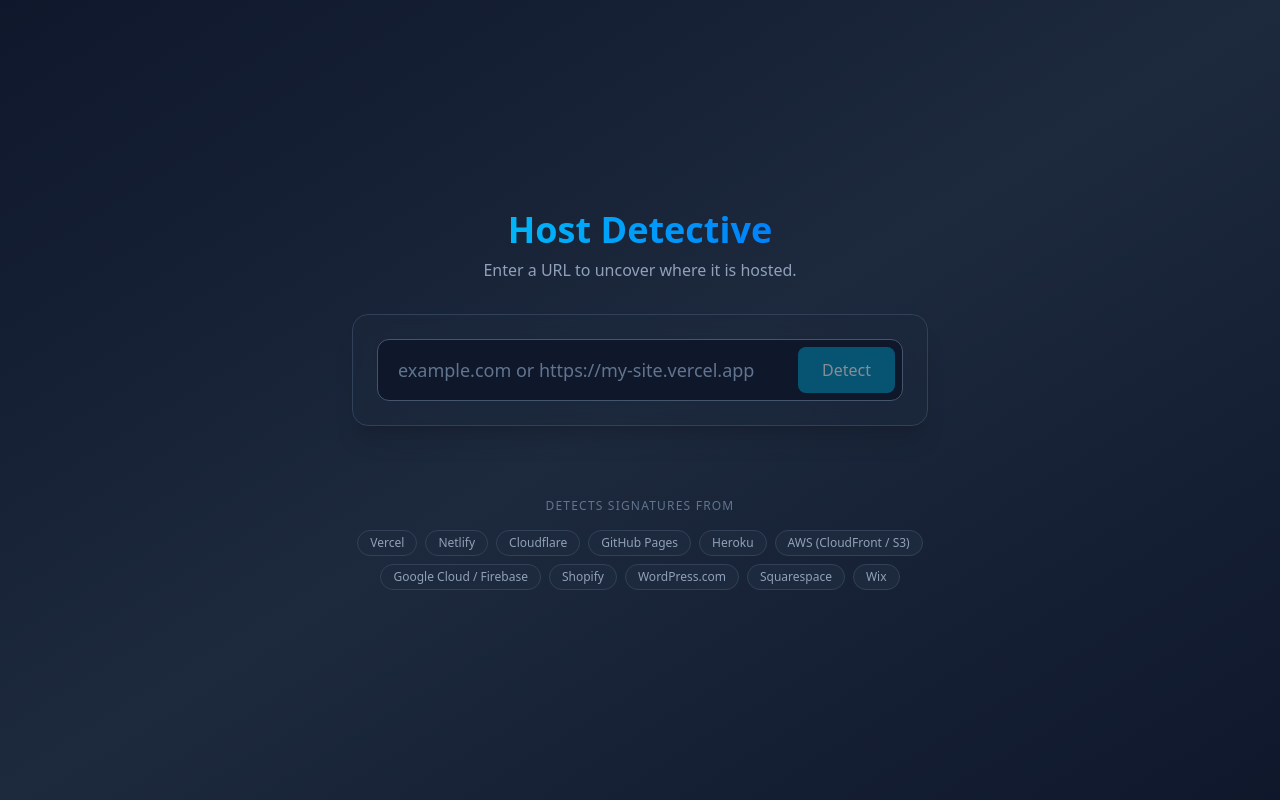
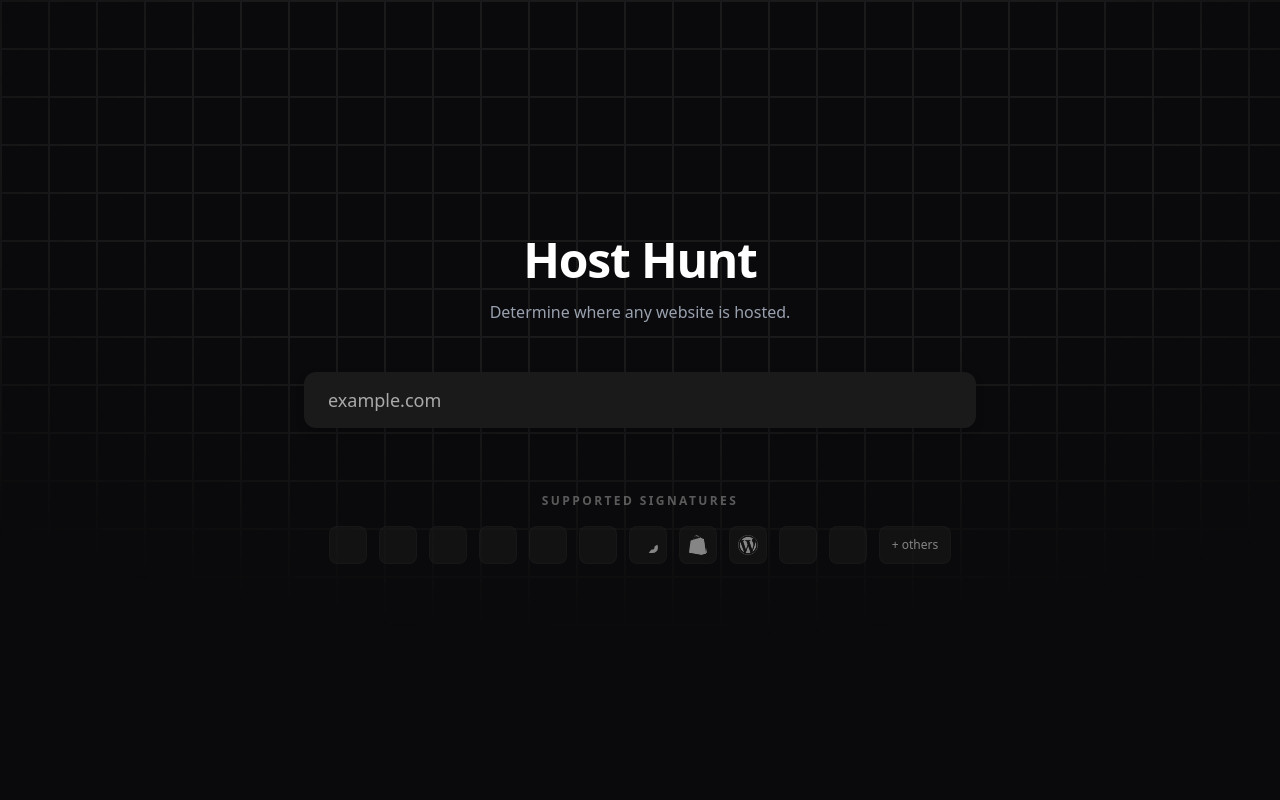
Before and after one commit to TheAmanM/host-hunt, a React (Vite) app: page / in a window 1280 px wide. Built offline with nearby package versions, Linux system fonts and the light colour scheme.

Commit message:
feat: ui overhaul

```diff
--- a/package.json
+++ b/package.json
@@ -11,6 +11,7 @@
   },
   "dependencies": {
     "@tailwindcss/vite": "^4.1.18",
+    "lucide-react": "^0.563.0",
     "react": "^19.2.0",
     "react-dom": "^19.2.0",
     "tailwindcss": "^4.1.18"
--- a/src/App.tsx
+++ b/src/App.tsx
@@ -1,6 +1,9 @@
 import { useState } from "react";
+import { ShieldCheck, Loader2, ArrowRight } from "lucide-react";
 import { HOSTING_SIGNATURES, detectProvider } from "./constants/signatures";
 import type { HostingProvider, DNSResponse, CombinedDNSData } from "./types";
+
+const UNKNOWN_ICON = "/icon/unknown.svg";
 
 function App() {
   const [url, setUrl] = useState<string>("");
@@ -11,8 +14,7 @@
 
   const getDomain = (inputUrl: string): string | null => {
     try {
-      let hostname = inputUrl;
-      // Append protocol if missing to make URL constructor happy
+      let hostname = inputUrl.trim();
       if (!hostname.match(/^[a-zA-Z]+:\/\//)) {
         hostname = `https://${hostname}`;
       }
@@ -23,8 +25,10 @@
     }
   };
 
-  const checkHosting = async (e: React.SubmitEvent<HTMLFormElement>) => {
+  const checkHosting = async (e: React.FormEvent) => {
     e.preventDefault();
+    if (!url) return;
+
     setError("");
     setResult(null);
     setDnsDebug(null);
@@ -32,28 +36,21 @@
 
     const domain = getDomain(url);
     if (!domain) {
-      setError("Invalid URL format");
+      setError("Please enter a valid URL");
       setLoading(false);
       return;
     }
 
     try {
-      // 1. Fetch CNAME (Aliases)
-      const cnameRes = await fetch(
-        `https://dns.google/resolve?name=${domain}&type=CNAME`,
-      );
+      // Parallelize requests for speed
+      const [cnameRes, nsRes, aRes] = await Promise.all([
+        fetch(`https://dns.google/resolve?name=${domain}&type=CNAME`),
+        fetch(`https://dns.google/resolve?name=${domain}&type=NS`),
+        fetch(`https://dns.google/resolve?name=${domain}&type=A`),
+      ]);
+
       const cnameData: DNSResponse = await cnameRes.json();
-
-      // 2. Fetch NS (Name Servers)
-      const nsRes = await fetch(
-        `https://dns.google/resolve?name=${domain}&type=NS`,
-      );
       const nsData: DNSResponse = await nsRes.json();
-
-      // 3. Fetch A (IP Address)
-      const aRes = await fetch(
-        `https://dns.google/resolve?name=${domain}&type=A`,
-      );
       const aData: DNSResponse = await aRes.json();
 
       const combinedData: CombinedDNSData = {
@@ -63,133 +60,176 @@
       };
 
       setDnsDebug(combinedData);
+      const detected = detectProvider(combinedData);
 
-      const detected = detectProvider(combinedData);
+      // Small delay for visual effect
+      await new Promise((r) => setTimeout(r, 600));
 
       if (detected) {
         setResult(detected);
       } else {
-        // Fallback result for unknown hosts
         setResult({
           id: "unknown",
           name: "Unknown / Self-Hosted",
-          icon: "/icons/unknown.svg", // Ensure you have a generic SVG for this
-          color: "bg-slate-700",
+          icon: UNKNOWN_ICON,
+          color: "bg-slate-800",
           patterns: [],
-          desc: "Could not match specific signatures. It might be a VPS (DigitalOcean, Linode) or a private server.",
+          desc: "No matching signature found. This could be a private server or a VPS.",
         });
       }
     } catch (err) {
       console.error(err);
-      setError(
-        "Failed to fetch DNS data. Please check your internet connection.",
-      );
+      setError("Connection failed. Please check your internet.");
     } finally {
       setLoading(false);
     }
   };
 
   return (
-    <div className="min-h-screen flex flex-col items-center justify-center p-4 bg-linear-to-br from-slate-900 via-slate-800 to-slate-900 text-white font-sans">
-      <div className="max-w-xl w-full space-y-8">
+    <div className="relative min-h-screen flex flex-col items-center justify-center p-6 font-sans text-white overflow-hidden bg-[#0a0a0c]">
+      {/* Background Effects */}
+      <div className="absolute inset-0 z-0 pointer-events-none">
+        <div className="absolute inset-0 bg-[linear-gradient(to_right,#1a1a1aff_2px,transparent_2px),linear-gradient(to_bottom,#1a1a1aff_2px,transparent_2px)] bg-size-[3rem_3rem] mask-[radial-gradient(ellipse_80%_60%_at_50%_20%,#000_50%,transparent_100%)]" />
+      </div>
+
+      <div className="relative z-10 w-full max-w-2xl space-y-12">
         {/* Header */}
-        <div className="text-center space-y-2">
-          <h1 className="text-4xl font-extrabold text-transparent bg-clip-text bg-linear-to-r from-cyan-400 to-blue-600">
-            Host Detective
+        <div className="text-center space-y-4">
+          <h1 className="text-4xl md:text-5xl font-bold tracking-tight text-white">
+            Host Hunt
           </h1>
-          <p className="text-slate-400">
-            Enter a URL to uncover where it is hosted.
+          <p className="text-gray-400">
+            Determine where any website is hosted.
           </p>
         </div>
 
-        {/* Input Form */}
-        <div className="bg-slate-800/50 backdrop-blur-md p-6 rounded-2xl border border-slate-700 shadow-xl">
-          <form onSubmit={checkHosting} className="relative">
+        {/* Minimal Input Form */}
+        <div className="w-full flex justify-center">
+          <form
+            onSubmit={checkHosting}
+            className="bg-[#1a1a1a] rounded-xl relative flex items-center w-full shadow-[0_4px_8px_0px_rgba(0,0,0,0.2)] transition-all focus-within:ring-1 focus-within:ring-white/10"
+          >
             <input
               type="text"
-              placeholder="example.com or https://my-site.vercel.app"
-              className="w-full bg-slate-900 border border-slate-600 rounded-xl px-5 py-4 pr-32 focus:outline-none focus:ring-2 focus:ring-cyan-500 transition-all text-lg placeholder:text-slate-500"
+              placeholder="example.com"
+              className="h-14 px-6 text-lg bg-transparent border-none grow text-white placeholder:text-[#AAA] focus:outline-none rounded-l-xl"
               value={url}
               onChange={(e) => setUrl(e.target.value)}
             />
+
             <button
               type="submit"
               disabled={loading || !url}
-              className="absolute right-2 top-2 bottom-2 bg-cyan-600 hover:bg-cyan-500 disabled:opacity-50 disabled:cursor-not-allowed text-white font-medium px-6 rounded-lg transition-colors"
+              className={`h-10 w-10 mr-2 rounded-lg flex items-center justify-center transition-all duration-200
+                ${!url ? "opacity-0 scale-90 pointer-events-none" : "opacity-100 scale-100 cursor-pointer hover:bg-black/20"}`}
             >
-              {loading ? "Scanning..." : "Detect"}
+              {loading ? (
+                <Loader2 className="h-5 w-5 text-gray-300 animate-spin" />
+              ) : (
+                <ArrowRight className="h-5 w-5 text-white" />
+              )}
             </button>
+
+            {/* Error Message Absolute */}
+            {error && (
+              <div className="absolute -bottom-8 left-0 text-red-400 text-sm animate-fade-in pl-2">
+                {error}
+              </div>
+            )}
           </form>
-          {error && (
-            <p className="mt-3 text-red-400 text-sm text-center">{error}</p>
-          )}
         </div>
 
-        {/* Results Area */}
+        {/* Result Section */}
         {result && (
           <div className="animate-fade-in-up">
             <div
-              className={`relative overflow-hidden rounded-2xl p-8 shadow-2xl border border-white/10 ${result.color}`}
+              className={`relative overflow-hidden rounded-2xl p-1 bg-linear-to-b from-white/10 to-transparent`}
             >
-              {/* Background Pattern SVG */}
+              <div
+                className={`relative rounded-[15px] p-8 bg-[#151515] border border-white/5 overflow-hidden group`}
+              >
+                {/* Glow Effect */}
+                <div
+                  className={`absolute top-0 right-0 w-64 h-64 opacity-10 transition-opacity duration-700 ${result.color} blur-[80px]`}
+                />
+
+                <div className="relative z-10 flex flex-col md:flex-row items-center md:items-start gap-6">
+                  {/* Icon Box */}
+                  <div className="relative shrink-0">
+                    <div className="w-20 h-20 bg-[#222] rounded-xl border border-white/5 flex items-center justify-center shadow-lg">
                       <img
                         src={result.icon}
-                alt=""
-                className="absolute -right-10 -top-10 w-64 h-64 opacity-10 select-none pointer-events-none object-contain"
+                        alt={result.name}
+                        className="w-10 h-10 object-contain"
                       />
+                    </div>
+                    <div className="absolute -bottom-2 -right-2 bg-emerald-500 rounded-full p-1 border-4 border-[#151515]">
+                      <ShieldCheck className="w-3 h-3 text-black" />
+                    </div>
+                  </div>
 
-              <div className="relative z-10">
-                <h2 className="text-sm uppercase tracking-widest font-bold opacity-80 mb-4">
-                  Hosted on
+                  {/* Text Content */}
+                  <div className="text-center md:text-left space-y-2">
+                    <h2 className="text-3xl font-bold text-white">
+                      {result.name}
                     </h2>
-                <div className="flex items-center gap-6">
-                  {/* Main Icon SVG */}
-                  <img
-                    src={result.icon}
-                    alt={`${result.name} logo`}
-                    className="w-16 h-16 object-contain drop-shadow-md"
-                  />
-                  <h3 className="text-3xl font-bold">{result.name}</h3>
+                    {result.desc && (
+                      <p className="text-gray-400 text-sm leading-relaxed">
+                        {result.desc}
+                      </p>
+                    )}
                   </div>
-                {result.desc && (
-                  <p className="mt-4 text-white/80">{result.desc}</p>
-                )}
+                </div>
               </div>
             </div>
           </div>
         )}
 
-        {/* Supported Providers List (Optional: can remove if you don't have SVGs for all yet) */}
+        {/* Provider Grid (Signatures) */}
         {!result && !loading && (
-          <div className="pt-10">
-            <p className="text-center text-slate-500 text-xs uppercase tracking-widest mb-4">
-              Detects signatures from
+          <div className="pt-4 animate-fade-in opacity-50 hover:opacity-100 transition-opacity duration-500">
+            <p className="text-center text-[#AAA] text-[12px] uppercase tracking-[0.2em] mb-4 font-semibold">
+              Supported Signatures
             </p>
-            <div className="flex flex-wrap justify-center gap-2">
+            <div className="flex flex-wrap justify-center gap-3 grayscale hover:grayscale-0 transition-all duration-500">
               {HOSTING_SIGNATURES.map((p) => (
-                <span
+                <div
                   key={p.id}
-                  className="px-3 py-1 bg-slate-800 rounded-full text-xs text-slate-400 border border-slate-700 flex items-center gap-2"
+                  className="p-2 bg-[#1a1a1a] rounded-lg border border-white/5"
+                  title={p.name}
                 >
-                  {/* Optional: Small icon in list */}
-                  {/* <img src={p.icon} alt="" className="w-3 h-3 opacity-50"/> */}
-                  {p.name}
-                </span>
+                  <img
+                    src={p.icon}
+                    alt={p.name}
+                    className="w-5 h-5 object-contain"
+                    style={{
+                      filter:
+                        "invert(0.5) brightness(1000%) grayscale(1) contrast(100)",
+                      WebkitMaskImage: "url(" + p.icon + ")",
+                      maskImage: "url(" + p.icon + ")",
+                    }}
+                  />
+                </div>
               ))}
+              <div className="flex items-center justify-center p-2 bg-[#1a1a1a] rounded-lg border border-white/5 text-xs text-white px-3">
+                + others
+              </div>
             </div>
           </div>
         )}
 
         {/* Debug Info */}
         {dnsDebug && (
-          <details className="mt-8 text-xs text-slate-500 cursor-pointer">
-            <summary className="text-center mb-2 hover:text-slate-300">
-              View Raw DNS Data
+          <div className="mt-8 pt-6">
+            <details className="group text-center">
+              <summary className="text-xs text-gray-600 hover:text-gray-400 cursor-pointer transition-colors list-none select-none">
+                Raw DNS Data
               </summary>
-            <div className="bg-black p-4 rounded-lg overflow-auto max-h-40 font-mono">
+              <div className="mt-4 p-4 rounded-lg bg-[#111] border border-white/5 font-mono text-[10px] text-gray-400 overflow-x-auto text-left mx-auto max-w-lg">
                 <pre>{JSON.stringify(dnsDebug, null, 2)}</pre>
               </div>
             </details>
+          </div>
         )}
       </div>
     </div>
```
Also changed, not shown: src/constants/signatures.ts (+11 -11 lines), src/globals.css (+35 -0 lines), 1 other file (tests, documents, lock files or other folders). Lines whose indentation alone changed are shown as unchanged.
